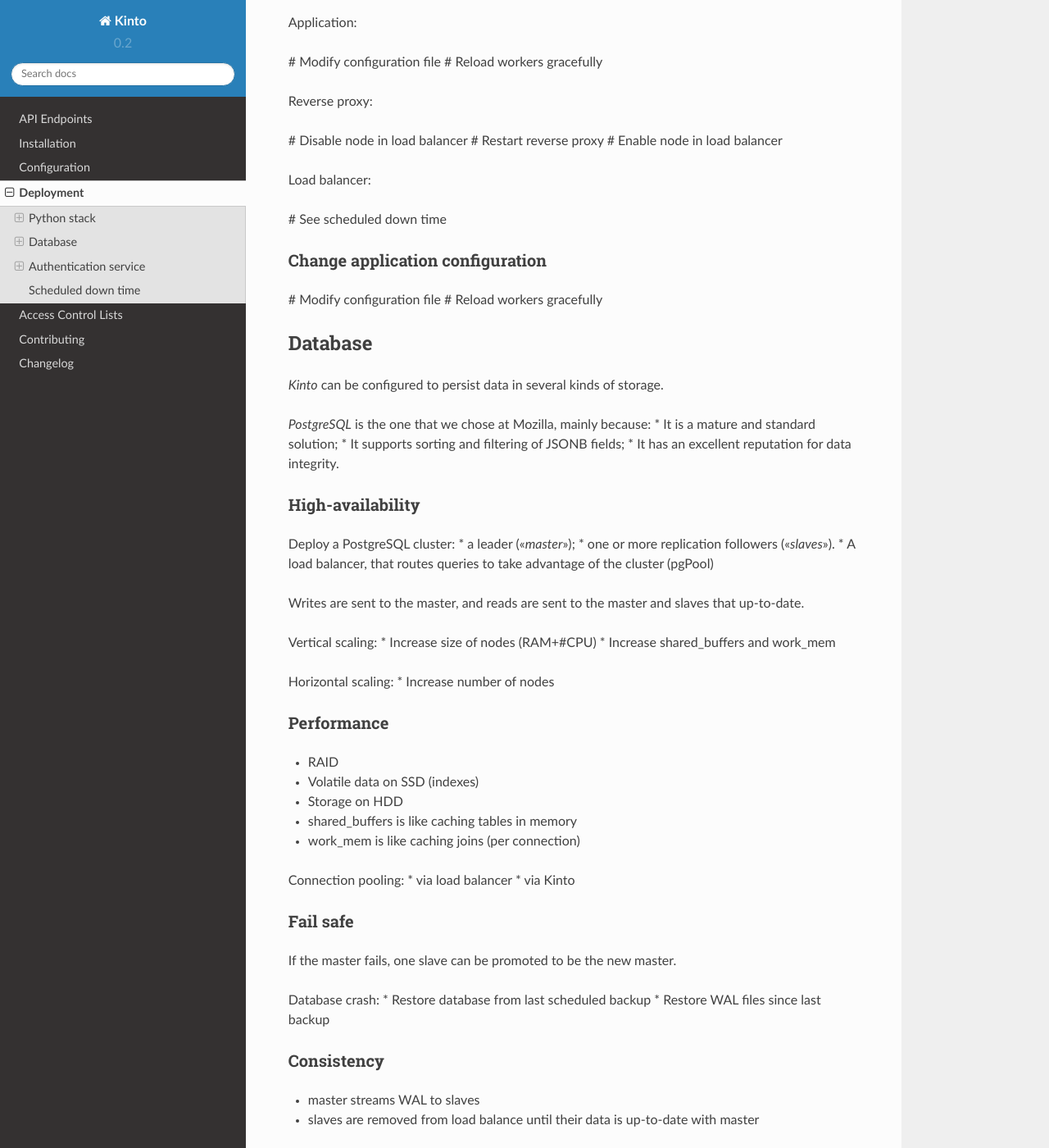
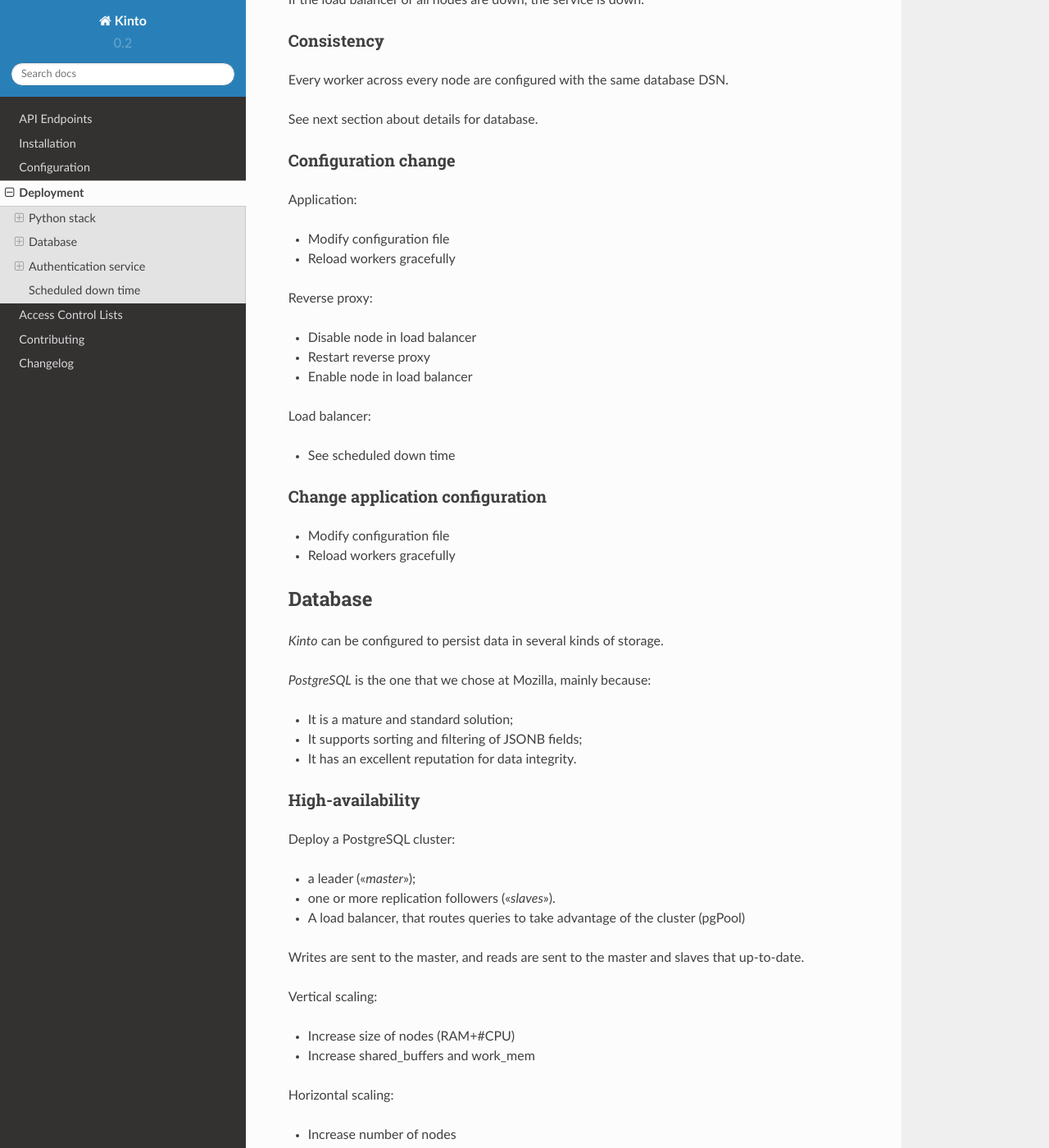
Before and after one commit to Kinto/kinto, a Sphinx documentation site: the page built from docs/deployment.rst, in a window 1280 px wide and 1400 px high, scrolled down 1313 px. Shown: the whole window at 82% size. Built offline with Sphinx 7.4.7 and the Read the Docs theme 2.0.0, drawn with Linux system fonts in a browser that asks for light colours; pages that are not in the unit, such as notebooks, are missing from menus; some of the changed text lies outside the part shown.

Commit message:
@Natim review

```diff
--- a/docs/deployment.rst
+++ b/docs/deployment.rst
@@ -6,6 +6,7 @@ Deployment
 *Kinto* is a python Web application that provides storage as a service.
 
 It relies on 3 vital components:
+
 * A Web stack;
 * A database;
 * An authentication service.
@@ -31,10 +32,12 @@ High-availability
 * Each node runs a HTTP reverse proxy that spreads requests across the workers (e.g. Nginx)
 
 Vertical scaling:
+
 * Increase size of nodes
 * Increase number of WSGI processes
 
 Horizontal scaling:
+
 * Increase number of nodes
 
 
@@ -67,25 +70,25 @@ Configuration change
 
 Application:
 
-# Modify configuration file
-# Reload workers gracefully
+* Modify configuration file
+* Reload workers gracefully
 
 Reverse proxy:
 
-# Disable node in load balancer
-# Restart reverse proxy
-# Enable node in load balancer
+* Disable node in load balancer
+* Restart reverse proxy
+* Enable node in load balancer
 
 Load balancer:
 
-# See scheduled down time
+* See scheduled down time
 
 
 Change application configuration
 --------------------------------
 
-# Modify configuration file
-# Reload workers gracefully
+* Modify configuration file
+* Reload workers gracefully
 
 
 Database
@@ -94,6 +97,7 @@ Database
 *Kinto* can be configured to persist data in several kinds of storage.
 
 *PostgreSQL* is the one that we chose at Mozilla, mainly because:
+
 * It is a mature and standard solution;
 * It supports sorting and filtering of JSONB fields;
 * It has an excellent reputation for data integrity.
@@ -103,6 +107,7 @@ High-availability
 -----------------
 
 Deploy a PostgreSQL cluster:
+
 * a leader («*master*»);
 * one or more replication followers («*slaves*»).
 * A load balancer, that routes queries to take advantage of the cluster (pgPool)
@@ -110,10 +115,12 @@ Deploy a PostgreSQL cluster:
 Writes are sent to the master, and reads are sent to the master and slaves that up-to-date.
 
 Vertical scaling:
+
 * Increase size of nodes (RAM+#CPU)
 * Increase shared_buffers and work_mem
 
 Horizontal scaling:
+
 * Increase number of nodes
 
 
@@ -127,6 +134,7 @@ Performance
 * work_mem is like caching joins (per connection)
 
 Connection pooling:
+
 * via load balancer
 * via Kinto
 
@@ -137,6 +145,7 @@ Fail safe
 If the master fails, one slave can be promoted to be the new master.
 
 Database crash:
+
 * Restore database from last scheduled backup
 * Restore WAL files since last backup
 
@@ -168,10 +177,12 @@ Sharding
 * Use buckets+collections or userid to shard ?
 
 Via pgPool:
+
 * Flexible
 * Tedious to configure
 
 Via Kinto code:
+
 * not implemented yet
 * battery-included (via INI configuration)
 
```
Also changed, not shown: other parts of docs/deployment.rst (+5 -2 lines).
